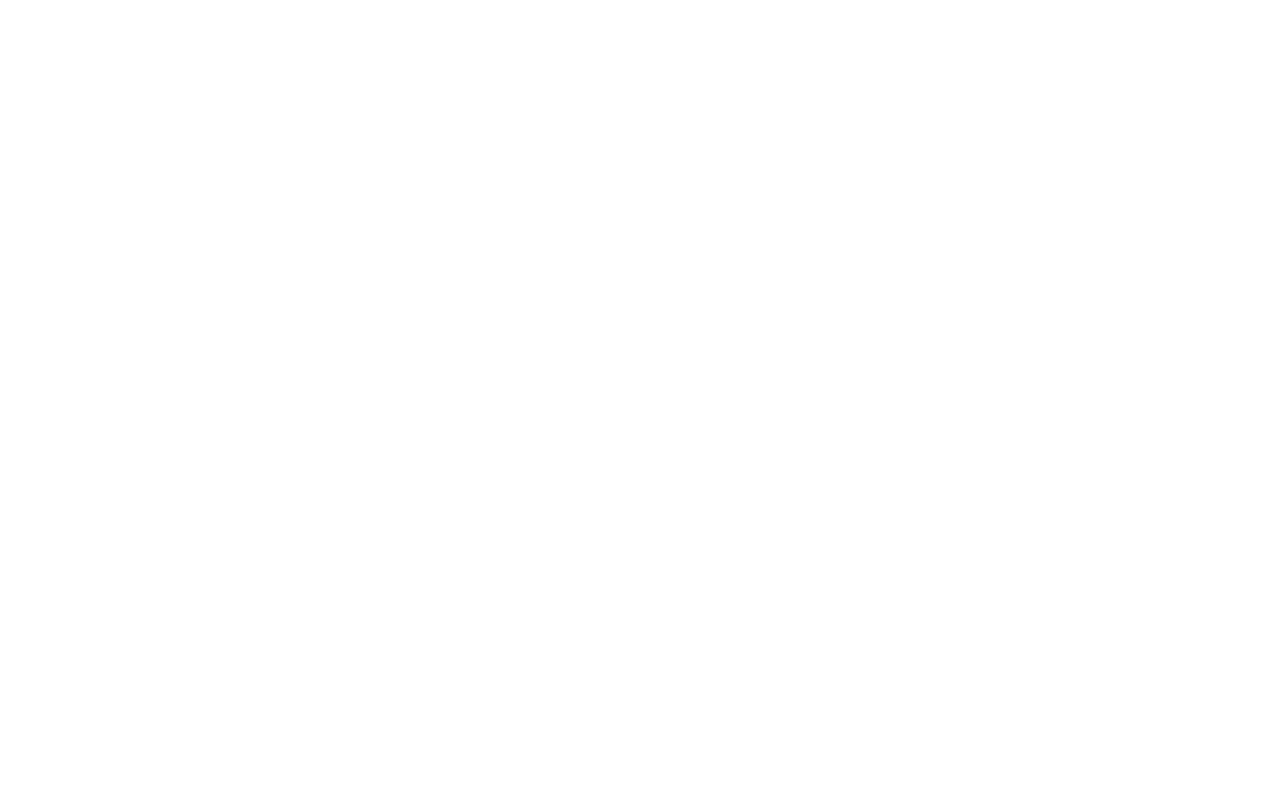
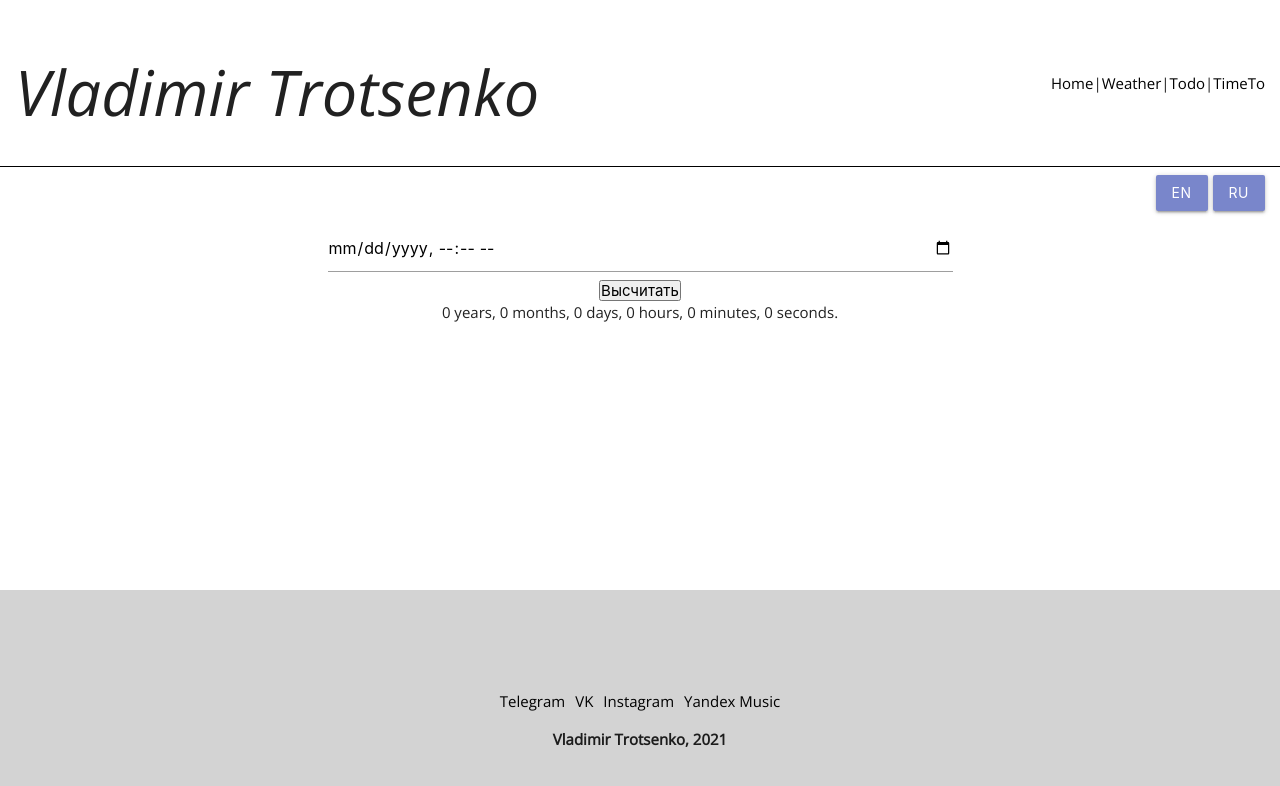
Before and after one commit to keeeparis/react_vladimirtrotsenko_ru, a React (Create React App) app: page /timeto in a window 1280 px wide. Before the commit this address had no page. Shown: the top 786 px of the page. Built offline with nearby package versions, Linux system fonts and the light colour scheme.

Commit message:
new app Countdown added

```diff
--- a/src/API/ApiRequest.js
+++ b/src/API/ApiRequest.js
@@ -7,7 +7,7 @@
 export default class ApiRequest {
     static async getData(coords) {
         try {
-            const response = await axios.get(`${herokuProxy}http://api.weatherapi.com/v1/forecast.json`, {
+            const response = await axios.get(`http://api.weatherapi.com/v1/forecast.json`, {
                 params: {
                     key: '827269b104da4cca8e7161054212110',
                     q: `${coords.lat}, ${coords.lng}`,
@@ -22,7 +22,7 @@
 
     static async getCoords(city) {
         try {
-            const response = await axios.get(`${herokuProxy}https://api.opencagedata.com/geocode/v1/json`, {
+            const response = await axios.get(`https://api.opencagedata.com/geocode/v1/json`, {
                 params: {
                     key: '227110303242476cae97b6c40e24a8e1',
                     q: city
--- a/src/components/AppRouter.jsx
+++ b/src/components/AppRouter.jsx
@@ -3,6 +3,7 @@
 import Weather from '../pages/Weather'
 import Todo from '../pages/Todo'
 import Index from '../pages/Index'
+import TimeTo from '../pages/TimeTo'
 import { AuthContext } from '../context'
 import Loader from './UI/loader/Loader'
 import Layout from './Layout'
@@ -17,6 +18,7 @@
                 <Route index element={<Index />} />
                 <Route path='weather' element={<Weather />} />
                 <Route path='todo' element={<Todo />} />
+                <Route path='timeto' element={<TimeTo/>} />
             </Route>
         </Routes>
 }
--- a/src/components/AuthProvider.jsx
+++ b/src/components/AuthProvider.jsx
@@ -3,6 +3,9 @@
 import ApiRequest from '../API/ApiRequest'
 
 export default function AuthProvider({children}) {
+    const [timeto, setTimeto] = useState({
+        event: ''
+    })
     const [cards, setCards] = useState({
         city: {
             name: 'Weather',
@@ -36,6 +39,9 @@
         if (localStorage.getItem('vtru_lang')) {
             setLang(JSON.parse(localStorage.getItem('vtru_lang')))
         }
+        if (localStorage.getItem('vtru_timeto')) {
+            setTimeto(JSON.parse(localStorage.getItem('vtru_timeto')))
+        }
         setIsLoaded(false)
     }, [])
 
@@ -57,7 +63,9 @@
     }, [])
 
     return (
-        <AuthContext.Provider value={{cards, setCards, tasks, setTasks, isLoaded, lang, setLang}}>
+        <AuthContext.Provider
+            value={{cards, setCards, tasks, setTasks, isLoaded, lang, setLang, timeto, setTimeto}}
+        >
             {children}
         </AuthContext.Provider>
     )
--- a/src/components/UI/navbar/Navbar.jsx
+++ b/src/components/UI/navbar/Navbar.jsx
@@ -17,7 +17,8 @@
                 <div className={styles.list}>
                     <Link to='/'>Home</Link> | {' '}
                     <Link to='weather'>Weather</Link> | {' '}
-                    <Link to='todo'>Todo</Link>
+                    <Link to='todo'>Todo</Link> | {' '}
+                    <Link to='timeto'>TimeTo</Link>
                 </div>
             </div>
             <div className={styles.language}>
--- /dev/null
+++ b/src/pages/TimeTo.jsx
@@ -0,0 +1,98 @@
+import React, { useContext, useEffect, useState } from 'react'
+import { AuthContext } from '../context'
+import { useLocalStorage } from '../hooks/localstorage.hook'
+import { useMessage } from '../hooks/message.hook'
+
+export default function TimeTo() {
+    const {timeto, setTimeto} = useContext(AuthContext)
+    const [isFinish, setIsFinish] = useState(true)
+    const message = useMessage()
+    // TODO: Оптимизировать код
+    let year, month, day, hour, min, sec
+
+    const [[y, mo, d, h, mi, s], setCountdown] = useState([year=0, month=0, day=0, hour=0, min=0, sec=0])
+
+    const findTimeTo = () => {
+        const time = Date.parse(timeto.event) - Date.now()
+
+        const yearFind = 12*30*24*60*60*1000
+        const monthFind = 30*24*60*60*1000
+        const daysFind = 24*60*60*1000
+        const hourFind = 60*60*1000
+        const minFind = 60*1000
+        const secFind = 1000
+
+        let remainder = time
+        if (remainder < 0) {message('<p>Выберите <i>будущую</i> дату</p>'); return}
+
+        if (time / yearFind > 1) {
+            year = Math.floor(time / yearFind)
+            remainder = time % yearFind
+        }
+        if (remainder / monthFind > 1) {
+            month = Math.floor(remainder / monthFind)
+            remainder = remainder % monthFind
+        }
+        if (remainder / daysFind > 1) {
+            day = Math.floor(remainder / daysFind)
+            remainder = remainder % daysFind
+        }
+        if (remainder / hourFind > 1) {
+            hour = Math.floor(remainder / hourFind)
+            remainder = remainder % hourFind
+        }
+        if (remainder / minFind > 1) {
+            min = Math.floor(remainder / minFind)
+            remainder = remainder % minFind
+        }
+        if (remainder / secFind > 1) {
+            sec = Math.floor(remainder / secFind)
+        }
+        setCountdown([year, month, day, hour, min, sec])
+        setIsFinish(false)
+    }
+
+    const tick = () => {
+        if (h === 0 && mi === 0 && s === 0) {
+            message('<p>Время пришло!!!!!</p>')
+            setIsFinish(true)
+        } else if (mi === 0 && s === 0) {
+            setCountdown([y, mo, d, h - 1, 59, 59]);
+        } else if (s === 0) {
+            setCountdown([y, mo, d, h, mi - 1, 59]);
+        } else {
+            setCountdown([y, mo, d, h, mi, s - 1]);
+        }
+    }
+
+    useEffect(() => {
+        let timerId
+        if (isFinish) {
+            clearInterval(timerId)
+        } else {
+            timerId = setInterval(() => tick(), 1000)
+        }
+        return () => clearInterval(timerId)
+    })
+
+    useLocalStorage('vtru_timeto', timeto)
+
+    return (
+        <div className='content'>
+            <input type="datetime-local"
+                value={timeto.event}
+                onChange={(e) => {setTimeto({...timeto, event: e.target.value})}}
+                style={{width: '50%'}}
+                min={new Date().toISOString().slice(0, 16)}
+            />
+            <button
+                onClick={findTimeTo}
+            >
+                Высчитать
+            </button>
+            <div>
+                {`${y} years, ${mo} months, ${d} days, ${h} hours, ${mi} minutes, ${s} seconds.`}
+            </div>
+        </div>
+    )
+}
```
